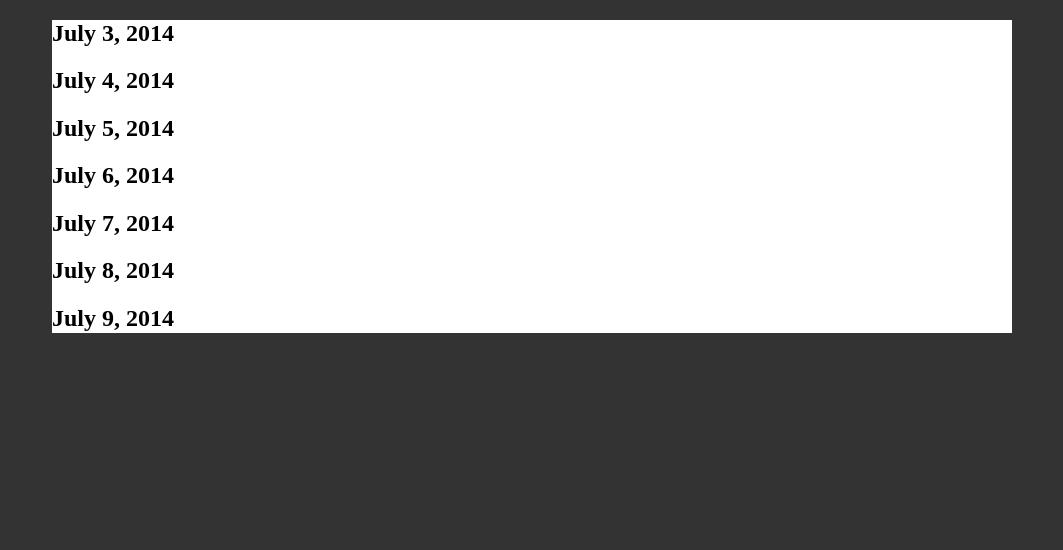
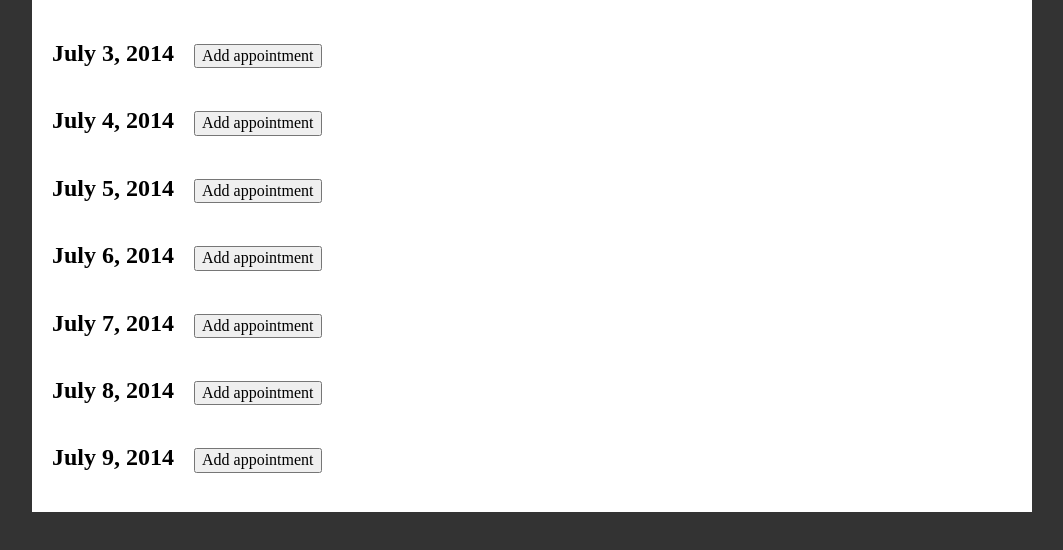
Before and after one commit to dlsso/js15, a plain HTML site: page index.html in a window 1280 px wide. Shown: the whole page, without its empty margins (108-1171 px from the left). Drawn offline with nearby package versions, Linux system fonts and the light colour scheme.

Commit message:
Made add appointment buttons

```diff
--- a/main.css
+++ b/main.css
@@ -5,5 +5,11 @@ body{
 .content {
 	max-width: 960px;
 	margin: auto;
+	padding: 20px;
 	background: white;
 }
+
+h2{
+	display: inline-block;
+	margin-right: 20px;
+}
--- a/main.js
+++ b/main.js
@@ -4,6 +4,11 @@
 $(document).on('ready', function() {
 
 	for (var i = 0; i < 7; i++) {
-		$('#content').append("<h2 class='day'>" + moment().add('days', i).format('LL') + "</h2>")
-	};
+		$('#content').append("<div class='day'><h2>" + moment().add('days', i).format('LL') + "</h2><button class='add-button'>Add appointment</button></div>")
+		}
+
+		$('.add-button').on('click', function(){
+			$(this).closest('div').append("<h3> hi</h3>")
+		});
+
 });
```
